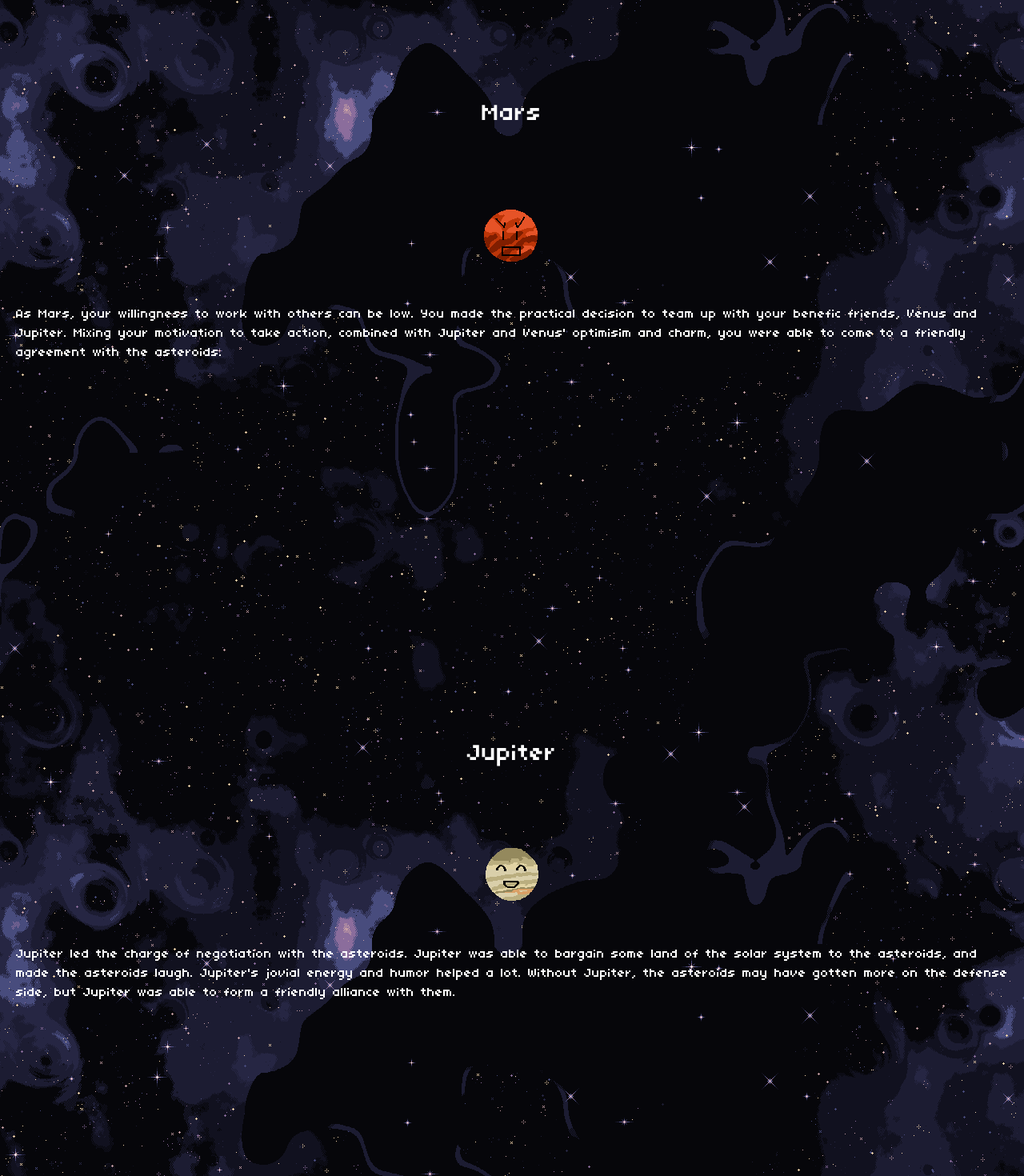
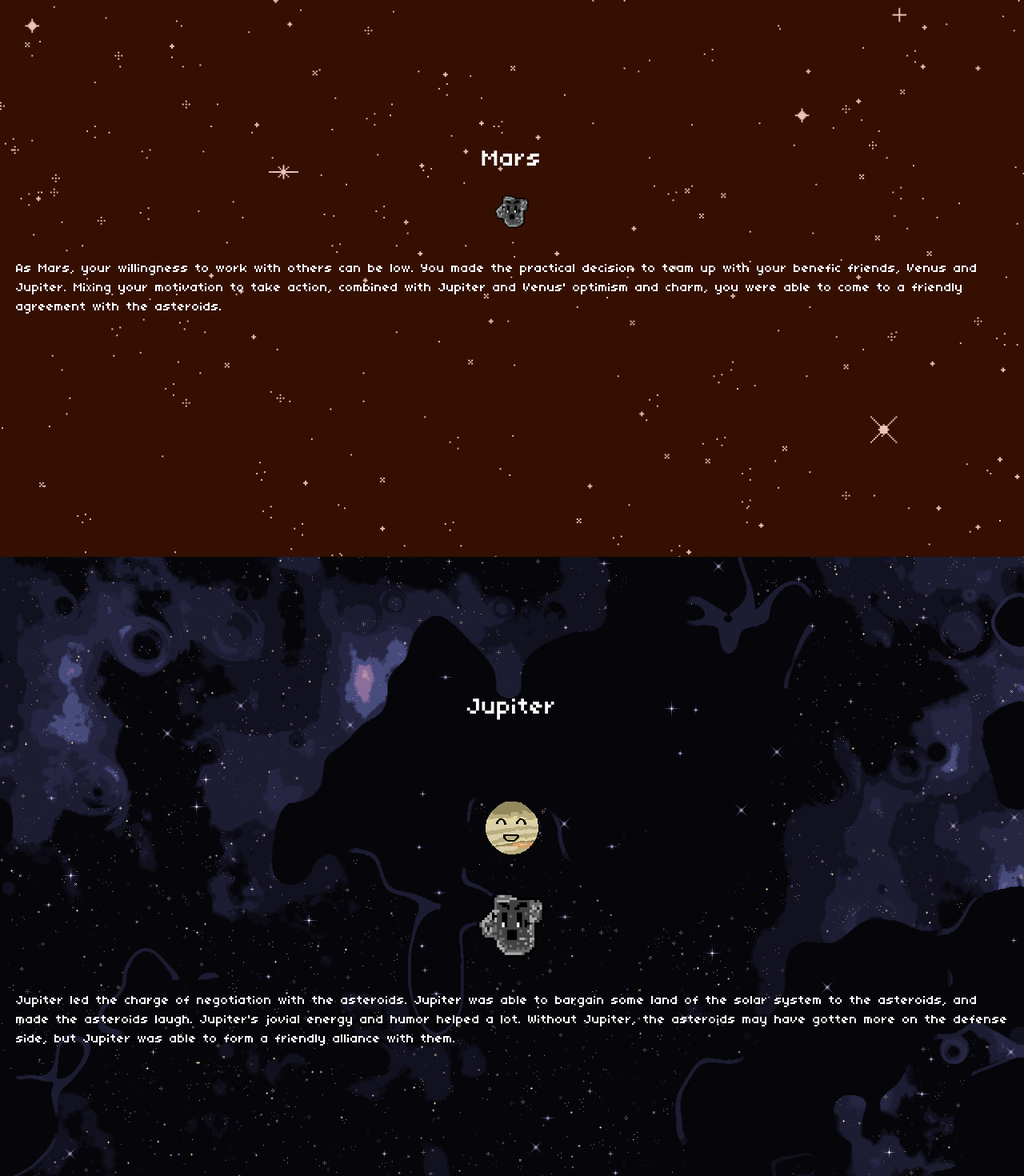
Before and after one commit to danyabaron/cosmic-crossroads, a React (Create React App) app: page /mars-venus-jupiter in a window 1280 px wide. Shown: the part 960-2430 px from the top of the page at 80% size. Built offline with nearby package versions, Linux system fonts and the light colour scheme.

Commit message:
stuck on gsap stuff on endings right now

```diff
--- a/src/Components/MarsPathComponents/MarsEndings/MarsVenusJupiterEnding.js
+++ b/src/Components/MarsPathComponents/MarsEndings/MarsVenusJupiterEnding.js
@@ -1,11 +1,16 @@
-import React, { useRef } from 'react';
+import React, { useRef, useEffect } from 'react';
 import MarsStaticImg from '../../../assets/mars-art/mars-art-official1.png';
 import JupiterDefault from '../../../assets/jupiter-art/jupiter-art.png';
 import VenusMouthOpen from '../../../assets/venus-art/venus-mouth-open.png';
+import VenusAnnoyed from '../../../assets/venus-art/venus-annoyed.png';
+import AsteroidAngry from '../../../assets/asteroid-art/asteroid-angry.png';
+import AsteroidMouthOpen from '../../../assets/asteroid-art/asteroid-mouth-open.png';
+import AsteroidHappy from '../../../assets/asteroid-art/asteroid-happy.png';
 import { gsap } from "gsap";
 import { ScrollTrigger } from "gsap/ScrollTrigger";
 import { useGSAP } from '@gsap/react';
 import { MotionPathPlugin } from "gsap/MotionPathPlugin";
+import { useLocation } from 'react-router-dom';
 
 // Register plugins
 gsap.registerPlugin(ScrollTrigger, MotionPathPlugin);
@@ -15,18 +20,37 @@ const MarsVenusJupiterEnding = () => {
   const marsRef = useRef(null);
   const jupiterRef = useRef(null);
   const venusRef = useRef(null);
+  const location = useLocation();
+
+  const asteroidMarsRef = useRef(null);
+  const asteroidJupiterRef = useRef(null);
+  const asteroidVenusRef = useRef(null);
+
+
+  // Scroll to top when component mounts
+  useEffect(() => {
+    // Scroll to top of page on mount
+    window.scrollTo(0, 0);
+
+    // If there's a hash in the URL, clear it
+    if (location.hash) {
+      // Use replace state to avoid adding to history
+      window.history.replaceState(
+        null,
+        document.title,
+        location.pathname + location.search
+      );
+    }
+  }, [location]);
 
   useGSAP(() => {
-    // Background transition as story unfolds
-    gsap.to(bgRef.current, {
-      backgroundColor: "#ffedc2", // From dark to warm golden light
-      scrollTrigger: {
-        trigger: bgRef.current,
-        start: "top top",
-        end: "bottom center",
-        scrub: 1,
-      },
-    });
+
+
+    // const mars = document.querySelector('.marsImgFight');
+    // const jupiter = document.querySelector('.jupiterImgFight');
+    // const venus = document.querySelector('.venusImgFight');
+
+
 
     // Mars entry animation - spiral from left
     gsap.fromTo(
@@ -57,11 +81,7 @@ const MarsVenusJupiterEnding = () => {
         scrollTrigger: {
           trigger: marsRef.current.parentNode,
           start: "top 80%",
-        //   start: "top bottom",
-
           end: "bottom 20%",
-        //   end: "bottom 20%",
-        //   scrub: true,
           toggleActions: "play none none reverse",
         }
       }
@@ -92,16 +112,11 @@ const MarsVenusJupiterEnding = () => {
         scale: 1,
         rotation: -360,
         duration: 3.5,
-        // delay: 0.3,
         ease: "power1.inOut",
         scrollTrigger: {
           trigger: jupiterRef.current.parentNode,
           start: "top 80%",
-        //   start: "top bottom",
           end: "bottom 20%",
-        //   end: "bottom 20%",
-
-        //   scrub: true,
           toggleActions: "play none none reverse",
         }
       }
@@ -132,46 +147,99 @@ const MarsVenusJupiterEnding = () => {
         scale: 1,
         rotation: -360,
         duration: 3,
-        // delay: 0.6,
         ease: "power3.inOut",
         scrollTrigger: {
           trigger: venusRef.current.parentNode,
-        //   start: "top bottom",
           start: "top 80%",
           end: "bottom 20%",
-
-        //   scrub: true,
           toggleActions: "play none none reverse",
         }
       }
     );
 
-    // After planets are in position, make them glow and pulse
-    // const glowTimeline = gsap.timeline({
-    //   scrollTrigger: {
-    //     trigger: bgRef.current,
-    //     start: "top top",
-    //     end: "+=500",
-    //     scrub: 1
-    //   }
-    // });
 
-    // // Add glow effect to each planet
-    // [marsRef.current, jupiterRef.current, venusRef.current].forEach((planet, i) => {
-    //   glowTimeline.to(planet, {
-    //     boxShadow: "0 0 20px 10px rgba(255,255,255,0.7)",
-    //     filter: "brightness(1.3)",
-    //     duration: 1,
-    //     delay: i * 0.2
-    //   }, "glow");
-    // });
+    // section animations
+
+
+    // Move marsRef down to #mars-section as the user scrolls
+
+  // Move marsRef down to #mars-section as the user scrolls
+      gsap.to(marsRef.current, {
+        y: "100vh", // Move down by the height of the viewport
+        scrollTrigger: {
+          trigger: "#mars-section", // Trigger when #mars-section enters the viewport
+          start: "top bottom", // Start animation when the top of #mars-section hits the bottom of the viewport
+          end: "top top", // End animation when the top of #mars-section hits the top of the viewport
+          scrub: true, // Smoothly scrub through the animation as the user scrolls
+          toggleActions: "play none none reverse", // Ensure the animation reverses when scrolling up
+        },
+      });
+
+      // Mars fighting animation in #mars-section
+      const asteroidMars = document.querySelector('.asteroidMars');
+
+      gsap.to(marsRef.current, {
+        motionPath: {
+          path: [
+            { x: 0, y: 0 }, // Start at current position
+            { x: -100, y: -50 }, // Move left and up
+            { x: -200, y: 0 }, // Move further left
+            { x: -300, y: -50 }, // Move even further left and up
+            { x: -400, y: 0 }, // Final position
+          ],
+          curviness: 1.5,
+        },
+        rotation: 360, // Rotate Mars during motion
+        scale: 1.2, // Scale up Mars during motion
+        scrollTrigger: {
+          trigger: "#mars-section",
+          start: "top 60%", // Start animation when the top of #mars-section is 60% from the top of the viewport
+          end: "bottom 20%", // End animation when the bottom of #mars-section is 20% from the top of the viewport
+          scrub: true, // Smoothly scrub through the animation
+          toggleActions: "play none none reverse", // Ensure the animation reverses when scrolling up
+        },
+      });
+
+      gsap.to(asteroidMars, {
+        motionPath: {
+          path: [
+            { x: 0, y: 0 }, // Start at current position
+            { x: 100, y: -100 }, // Move right and up
+            { x: 200, y: 0 }, // Move further right
+            { x: 300, y: -100 }, // Move even further right and up
+            { x: 400, y: 0 }, // Final position
+          ],
+          curviness: 1.5,
+        },
+        rotation: -360, // Rotate the asteroid in the opposite direction
+        scrollTrigger: {
+          trigger: "#mars-section",
+          start: "top 60%",
+          end: "bottom 20%",
+          // scrub: true, // Smoothly scrub through the animation
+          toggleActions: "play none none reverse", // Ensure the animation reverses when scrolling up
+        },
+      });
+
+
+
+
+
+
+
+
+
+
+
 
   }, []);
 
   return (
-    <div ref={bgRef} className="bg-default-bg w-full flex flex-col justify-center items-center min-w-screen relative pt-14 bg-center overflow-hidden">
+    <div ref={bgRef} className="bg-default-bg w-full flex flex-col justify-center items-center min-w-screen relative pt-14
+    bg-cover bg-center bg-no-repeat bg-fixed overflow-hidden">
+
       {/* Parallax Section - Planets Enter */}
-      <section className='w-full min-h-screen flex relative flex-col justify-center items-center'>
+      <section id="top" className='w-full min-h-screen flex relative flex-col justify-center items-center'>
         <h1 className="text-white text-3xl mb-16 z-10">The Battle Begins...</h1>
         <div className="relative w-full h-[400px] flex flex-row gap-4 justify-center items-center">
           {/* Each planet in a separate div for independent animation */}
@@ -188,25 +256,38 @@ const MarsVenusJupiterEnding = () => {
 
       </section>
 
-      <section className='w-full min-h-screen flex flex-col gap-8 justify-center items-center'>
-        <div id = 'mars-ending' className='flex flex-col gap-4 justify-center items-center w-full'>
-          <h1 className="text-white text-3xl mb-16 z-10"> Mars </h1>
-          <img src={MarsStaticImg} className="w-[100px] sm:w-[60px] md:w-[80px] lg:w-[100px]" alt="Mars" />
-          <p className='text-white font-body m-5'>As Mars, your willingness to work with others can be low.
-            You made the practical decision to team up with your benefic friends, Venus and Jupiter.
-            Mixing your motivation to take action, combined with Jupiter and Venus' optimisim and charm,
-            you were able to come to a friendly agreement with the asteroids.
-          </p>
+      <section id="mars-section" className='bg-mars-bg-reg w-screen min-h-screen flex flex-col gap-8 justify-center items-center'>
+
+        <div className='relative flex flex-col gap-4 justify-center items-center w-full'>
+          <h1 className="text-white text-3xl "> Mars </h1>
+
+          {/* <div className="" ref={marsRef}>
+            <img src={MarsStaticImg} className="w-[100px] sm:w-[60px] md:w-[80px] lg:w-[100px]" alt="Mars" />
+          </div>
+        */}
+            {/* <img src={MarsStaticImg} className="marsImgFight  w-[100px] sm:w-[60px] md:w-[80px] lg:w-[100px]" alt="Mars" /> */}
+
+            <img src={AsteroidAngry} className=" asteroidMars w-[50px] h-auto max-w-full max-h-full object-contain" alt="Asteroid" />
+
+          <p className='text-white font-body m-5'>As Mars, your willingness to work with others can be low. You made the practical decision to team up with your benefic friends, Venus and Jupiter. Mixing your motivation to take action, combined with Jupiter and Venus' optimism and charm, you were able to come to a friendly agreement with the asteroids.</p>
         </div>
+
       </section>
 
 
 
 
-      <section className='w-full min-h-screen flex flex-col gap-8 justify-center items-center'>
-        <div id = 'mars-ending' className='flex flex-col gap-4 justify-center items-center w-full'>
+
+      <section id="jupiter-section" className='w-full min-h-screen flex flex-col gap-8 justify-center items-center'>
+        <div className='flex flex-col gap-4 justify-center items-center w-full'>
           <h1 className="text-white text-3xl mb-16 z-10"> Jupiter </h1>
-          <img src={JupiterDefault} className="w-[100px] sm:w-[60px] md:w-[80px] lg:w-[100px]" alt="Mars" />
+            <div className='jupiterImgFight'>
+              <img src={JupiterDefault} className="w-[100px] sm:w-[60px] md:w-[80px] lg:w-[100px]" alt="Mars" />
+
+            </div>
+            <div className='asteroidJupiter'>
+              <img src={AsteroidAngry} className="w-[100px] sm:w-[60px] md:w-[80px] lg:w-[100px]" alt="Asteroid" />
+            </div>
           <p className='text-white font-body m-5'>
             Jupiter led the charge of negotiation with the asteroids. Jupiter was able to bargain some land
             of the solar system to the asteroids, and made the asteroids laugh.
@@ -216,14 +297,16 @@ const MarsVenusJupiterEnding = () => {
         </div>
       </section>
 
+      <section id="venus-section" className='w-full min-h-screen flex flex-col gap-8 justify-center items-center'>
+        <div className='flex flex-col gap-4 justify-center items-center w-full'>
+          <h1 className="text-white text-3xl mb-16 z-10"> Venus </h1>
+              <div className='venusImgFight'>
+                <img src={VenusAnnoyed} className="w-[100px] sm:w-[60px] md:w-[80px] lg:w-[100px]" alt="Mars" />
 
-
-
-
-      <section className='w-full min-h-screen flex flex-col gap-8 justify-center items-center'>
-        <div id = 'mars-ending' className='flex flex-col gap-4 justify-center items-center w-full'>
-          <h1 className="text-white text-3xl mb-16 z-10"> Venus </h1>
-          <img src={VenusMouthOpen} className="w-[100px] sm:w-[60px] md:w-[80px] lg:w-[100px]" alt="Mars" />
+              </div>
+              <div className='asteroidVenus'>
+                <img src={AsteroidAngry} className="w-[100px] sm:w-[60px] md:w-[80px] lg:w-[100px]" alt="Asteroid" />
+              </div>
           <p className='text-white font-body m-5'>
             venus text here.
           </p>
```
